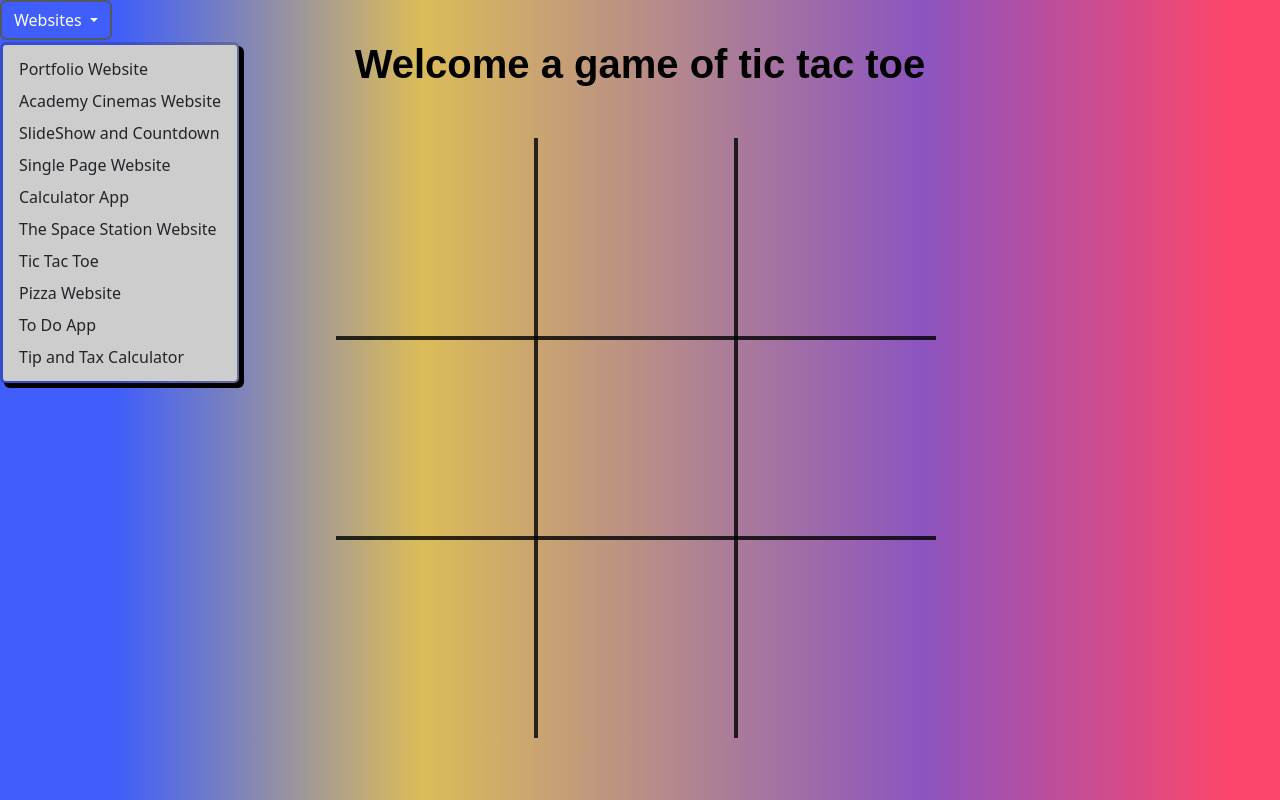
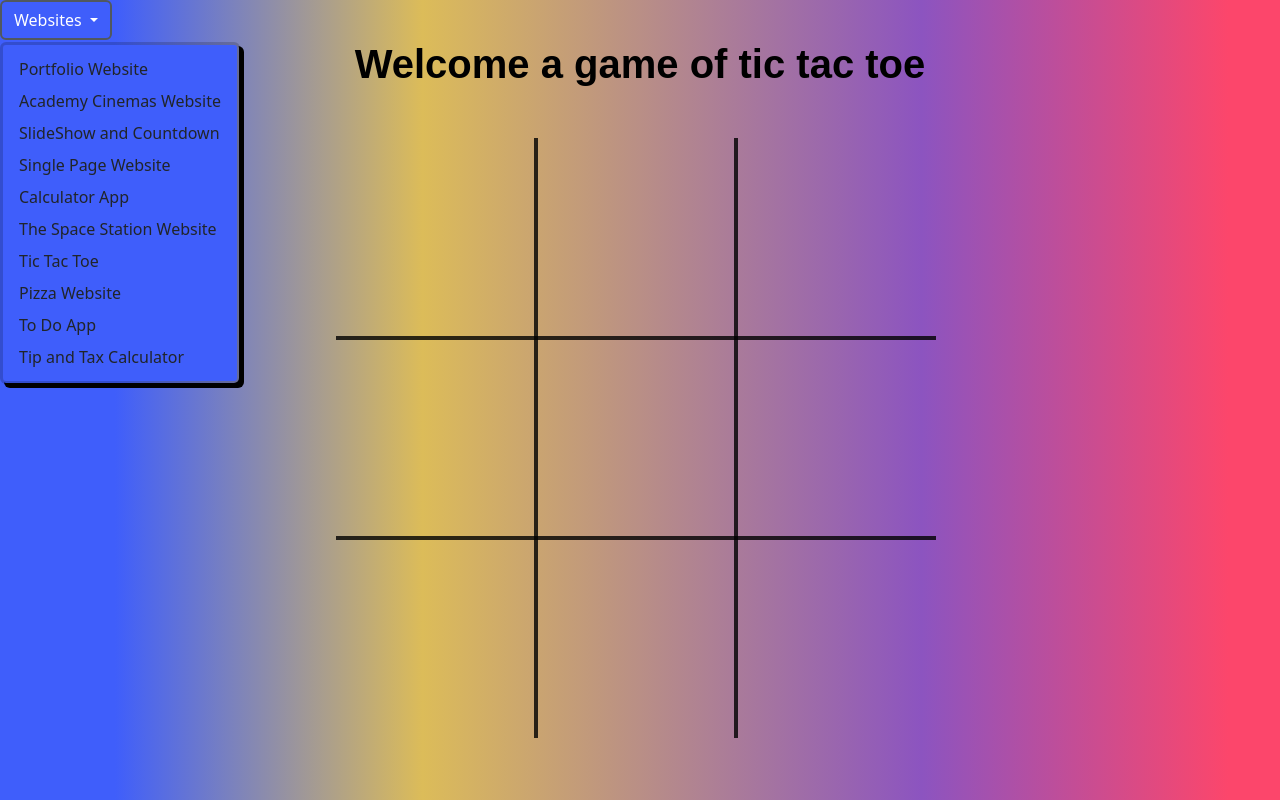
Before and after one commit to EvanM02/Tic_Tac_Toe, a plain HTML site: page index.html in a window 1280 px wide. Both pictures are taken after a click on the button "Websites". Drawn offline with nearby package versions, Linux system fonts and the light colour scheme.

Commit message:
Updating dropdown menu background
Changing the background so that it is blends more with the body background color.

```diff
--- a/CSS/game.css
+++ b/CSS/game.css
@@ -16,7 +16,7 @@
 }
 .dropdown-menu {
   transition: all 0.5s ease-in-out;
-  background-color: #cdcdcd;
+  background-color: rgba(63, 94, 251, 1) ;
   border-width: 3px;
   box-shadow: 4px 4px black;
 }
```
